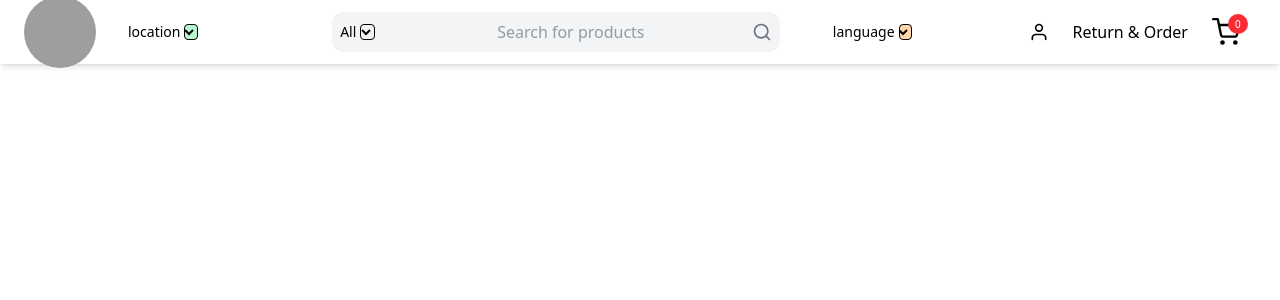
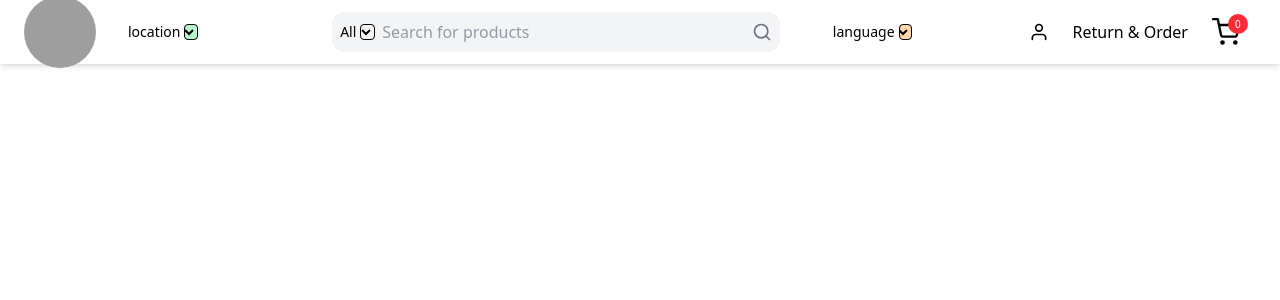
Before and after one commit to Samsul7718/Ecommerce, a React (Vite) app: page / in a window 1280 px wide. Shown: the top 300 px of the page. Built offline with nearby package versions, Linux system fonts and the light colour scheme; grey boxes are pictures that could not be loaded.

Commit message:
modifying search bar in nav header

```diff
--- a/src/components/navbar/navheader/NavHeader.jsx
+++ b/src/components/navbar/navheader/NavHeader.jsx
@@ -12,19 +12,21 @@ const NavHeader = () => {
     const [selectedCity,setSelectedCity]=useState("")
     const [selectedLanguage,setSelectedLanguage]=useState("")
     const [selectedItem,setSelectedItem]=useState("")
-    const [leftPadding, setLeftPadding] = useState(0); // default padding
+    const [leftPadding, setLeftPadding] = useState(50); // default padding
      const leftBlockRef = useRef(null);
 
        // Measure width of "All + dropdown" and set padding
     useEffect(() => {
-    if (leftBlockRef.current) {
-      setLeftPadding(leftBlockRef.current.offsetWidth + 4); // add extra gap
-    }
+       if (leftBlockRef.current) {
+    const textWidth = leftBlockRef.current.offsetWidth;
+    // dynamic padding = text width + small buffer
+    setLeftPadding(textWidth + 40);
+  }
   }, [selectedItem]);
   return (
     <>
      <div className='w-full h-16 gap-8 flex items-center justify-between shadow-md fixed
-     top-0 left-0 right-0 z-50  px-6'>
+     top-0 left-0 right-0 z-50 px-6'>
             {/* logo */}
             <div className='flex-shrink-0 cursor-pointer'>
                 <img className="w-18 h-18 rounded-full" src={logo} alt="Logo" />
@@ -56,10 +58,10 @@ const NavHeader = () => {
             <div className='relative w-full max-w-md mx-auto flex items-center '>
                {/* all item menu */}
              <div
-              ref={leftBlockRef}
+
              className='absolute left-2 top-1/2 -translate-y-1/2 text-sm flex items-center font-sm  gap-1'>
               {selectedItem ? (
-              <span className="text-sm text-blue-600">{selectedItem}</span>
+              <span   ref={leftBlockRef} className="text-sm text-blue-600 whitespace-nowrap">{selectedItem}</span>
                 ) : (
                "All"
                )}
@@ -80,9 +82,10 @@ const NavHeader = () => {
                 <input
                 type="text"
                 placeholder='Search for products'
-                style={{ paddingLeft: `${leftPadding}px` }}
-                className='w-full pr-10 py-2 rounded-xl bg-gray-100 text-gray-700
+
+                className='w-full pl-20 pr-10 py-2 rounded-xl bg-gray-100 text-gray-700
                    focus:outline-none focus:ring-1 focus:ring-blue-500 transition'
+                     style={{ paddingLeft: `${leftPadding}px` }}
                 />
                 {/* Search Icon */}
                 <FiSearch className='absolute right-2 top-1/2 -translate-y-1/2 text-gray-500'
```
